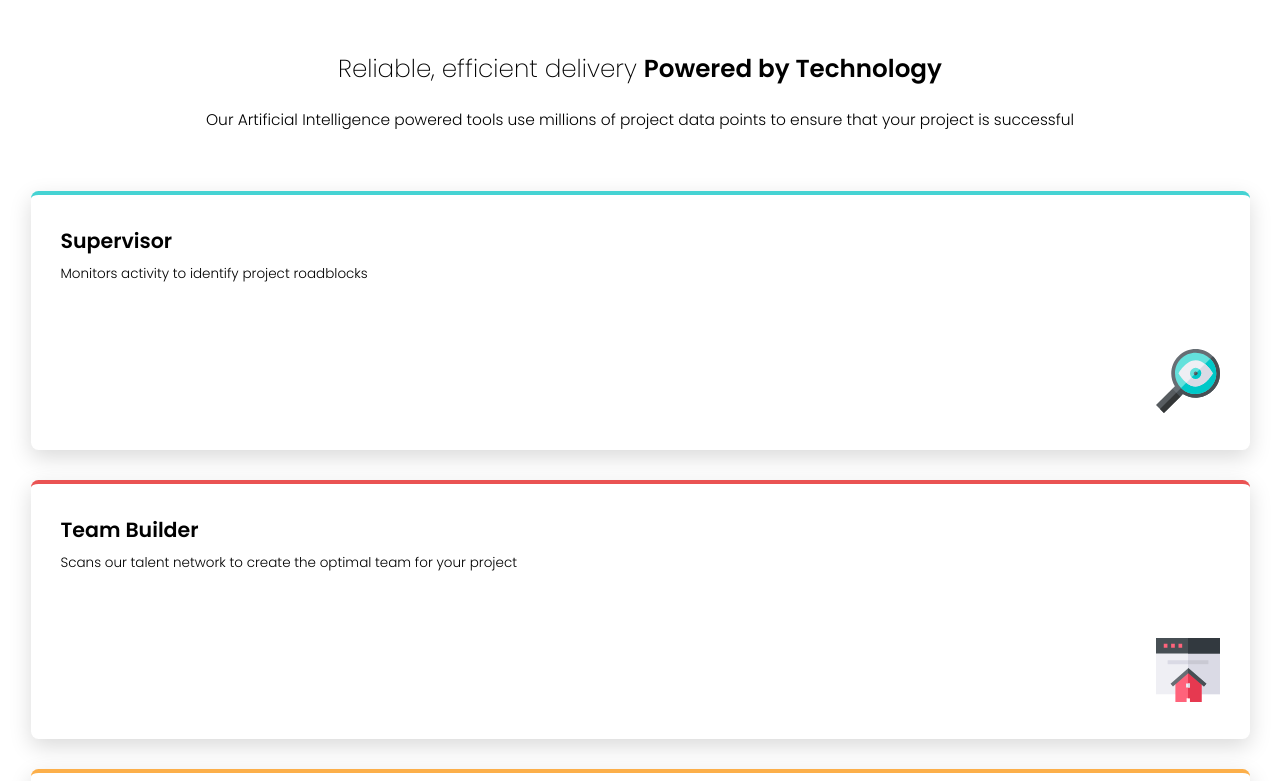
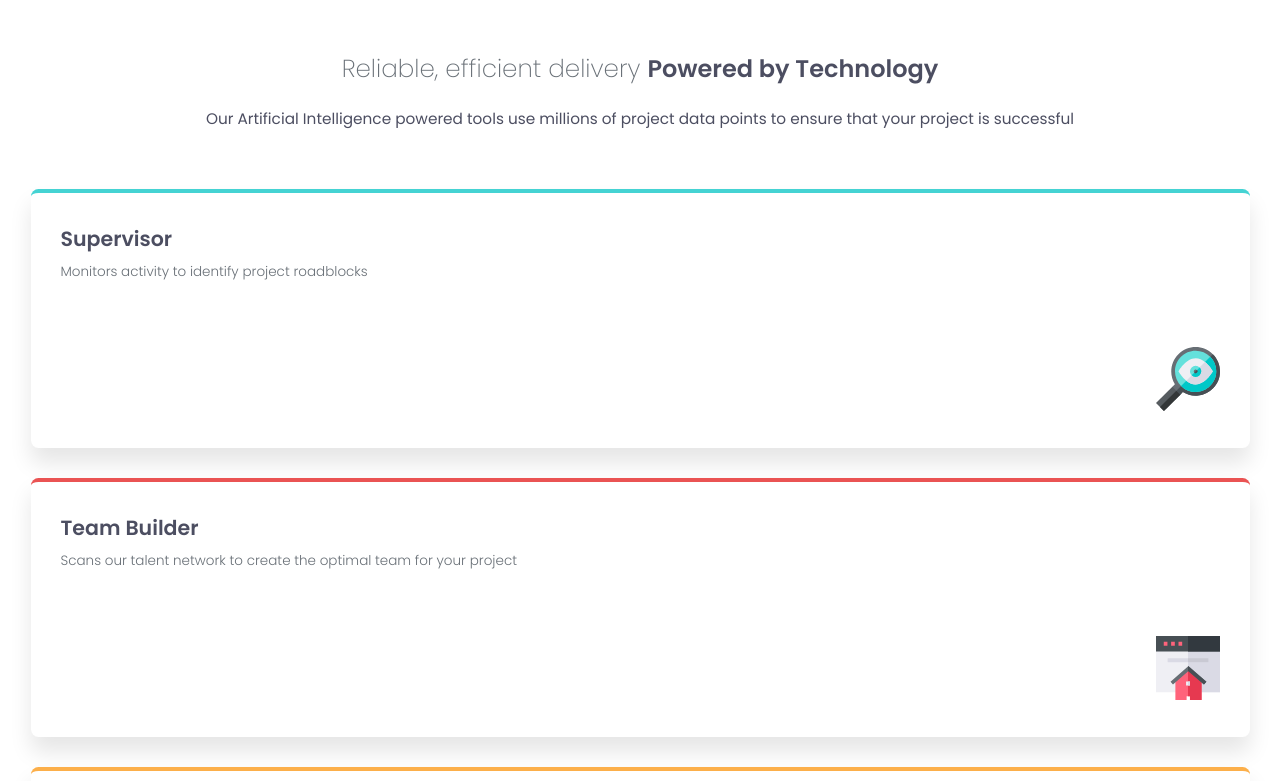
Before and after one commit to Danedey/practice-four-cards, a plain HTML site: page index.html in a window 1280 px wide. Shown: the top 781 px of the page. Drawn offline with Linux system fonts and the light colour scheme.

Commit message:
Refactor card feature styles for improved layout and design consistency

```diff
--- a/styles/style.css
+++ b/styles/style.css
@@ -127,8 +127,8 @@ body{
     display: none;
 }
 /* to do
-    --define font family for the section list
-    -- draw cubes for sections
+    --make sure sizes and distances are right
+    -- work on the desktop design
 */
 
 
@@ -148,18 +148,22 @@ body{
     font-weight: 200;
     text-align: center;
     font-size: 1.64rem;
-
+    color: var(--Grey400);
 }
 
 .card-feature-article h1 strong{
     font-weight: 600;
+    font-size: 1.6rem;
+    color: var(--Grey500);
 }
 
 .card-feature-article header p{
     font-family: "Poppins", sans-serif;
-    font-weight: 300;
+    font-weight: 400;
     text-align: center;
-    font-size: 1.03rem;
+    font-size: 1.02rem;
+    line-height: 1.4rem;
+    color: var(--Grey500)
 }
 
 .card-feature-article ul{
@@ -175,6 +179,7 @@ body{
   font-weight: 600;
   font-size: 1.37rem;
   margin: 0;
+  color:var(--Grey500);
 }
 
 .card-feature-article li p{
@@ -182,6 +187,7 @@ body{
   font-weight: 300;
   font-size: 0.9rem;
   margin:0.5rem 0 0 0;
+  color: var(--Grey400);
 }
 
 .card-feature-article li{
@@ -189,8 +195,9 @@ body{
   height: 13rem;
   background-color: var(--White);
   padding: 2rem;
-  box-shadow: 0rem 0.5rem 1.5rem rgb( 0 0 0 / 15%);
+  box-shadow: 0rem 1rem 1.5rem rgb( 0 0 0 / 10%);
   border-radius: 0.5rem;
+
 }
 
 .card-feature-article ul li:nth-child(1){
```
